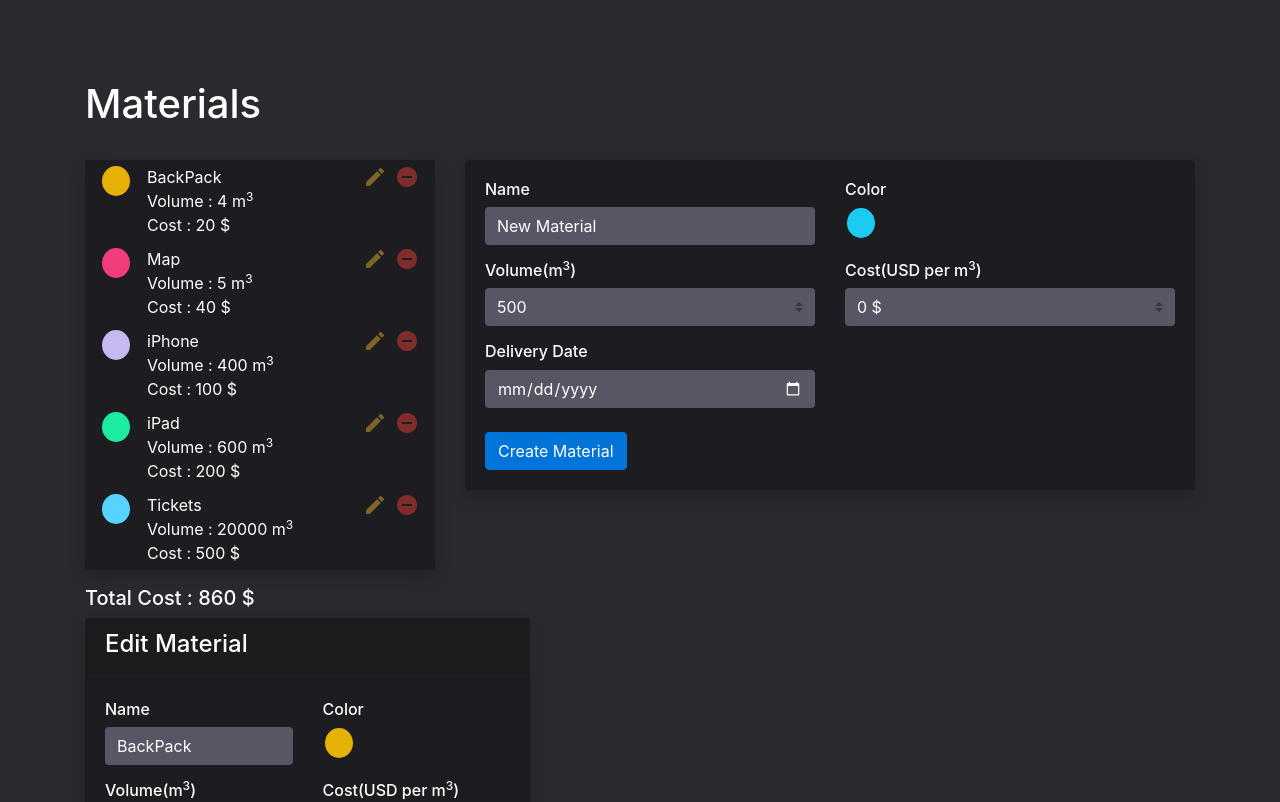
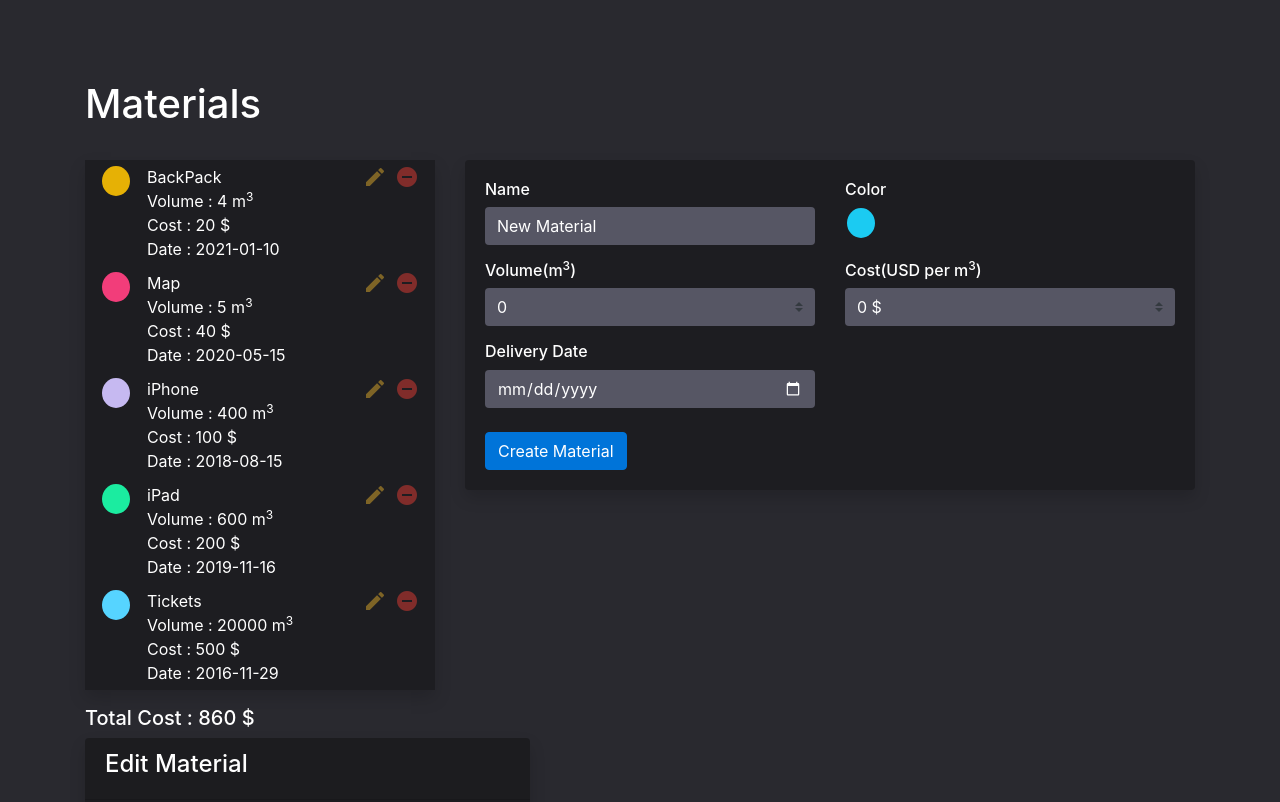
Before and after one commit to kushagra7/material-calculator, a React (Create React App) app: page /materials/edit/1 in a window 1280 px wide. Shown: the top 802 px of the page. Built offline with nearby package versions, Linux system fonts and the light colour scheme.

Commit message:
refactored

```diff
--- a/package.json
+++ b/package.json
@@ -41,5 +41,8 @@
       "last 1 firefox version",
       "last 1 safari version"
     ]
+  },
+  "devDependencies": {
+    "jasmine": "^3.7.0"
   }
 }
--- a/src/components/materials/AddMaterial.js
+++ b/src/components/materials/AddMaterial.js
@@ -3,9 +3,20 @@ import { useDispatch } from 'react-redux';
 import { addMaterial } from '../../redux/actions/materialAction'
 import shortid from 'shortid';
 
+/**
+ * Component for adding material to the materials list.
+ *
+ * @component
+ * @example
+ * const item = "airPods"
+ * const volume = "2000"
+ * const cost =
+    * Renders a <AddMaterial /> component
+*/
+
 const AddMaterial = () => {
     const dispatch = useDispatch();
-    const [email, setEmail] = useState("");
+    const [date, setDate] = useState("");
     const [item, setItem] = useState("");
     const [volume, setVolume] = useState("");
     const [cost, setCost] = useState("");
@@ -18,9 +29,10 @@ const AddMaterial = () => {
             item: item,
             volume: volume,
             cost: cost,
-            color: color
+            color: color,
+            date : date,
         }
-        console.log(new_material);
+        //console.log(new_material);
         dispatch(addMaterial(new_material));
     }
 
@@ -67,7 +79,7 @@ const AddMaterial = () => {
                                         className="browser-default custom-select"
                                         onChange={(e) => setVolume(e.target.value)}
                                     >
-                                        <option>500</option>
+                                        <option>0</option>
                                         <option value="10000">10000</option>
                                         <option value="20000">20000</option>
                                         <option value="30000">30000</option>
@@ -81,7 +93,7 @@ const AddMaterial = () => {
                                 <h6>Cost(USD per m<sup>3</sup>)</h6>
                                 <div >
                                     <select
-                                        className="browser-default custom-select"
+                                        className="browser-default selectpicker custom-select"
                                         onChange={(e) => setCost(parseInt(e.target.value))}
                                     >
                                         <option>0 $</option>
@@ -102,8 +114,8 @@ const AddMaterial = () => {
                                     id="inputColor"
                                     type='date'
                                     className='form-control browser-default'
-                                    value={email}
-                                    onChange={(e) => setEmail(e.target.value)}
+                                    value={date}
+                                    onChange={(e) => setDate(e.target.value)}
                                 />
                             </div>
                         </div>
--- a/src/components/materials/EditMaterial.js
+++ b/src/components/materials/EditMaterial.js
@@ -8,8 +8,7 @@ const EditMaterial = () => {
     let history = useHistory();
     //in reducer we have material representing whole reducer for full reducer
     const material = useSelector(state => state.material.material);
-    const [email, setEmail] = useState("");
-
+    const [date, setDate] = useState("");
     const [item, setItem] = useState("");
     const [volume, setVolume] = useState("");
     const [cost, setCost] = useState("");
@@ -34,7 +33,8 @@ const EditMaterial = () => {
             item: item,
             volume: volume,
             cost: cost,
-            color: color
+            color: color,
+            date:date
         })
 
         dispatch(updateMaterial(update_material));
@@ -122,8 +122,8 @@ const EditMaterial = () => {
                                     id="inputColor"
                                     type='date'
                                     className='form-control browser-default'
-                                    value={email}
-                                    onChange={(e) => setEmail(e.target.value)}
+                                    value={date}
+                                    onChange={(e) => setDate(e.target.value)}
                                 />
                             </div>
                         </div>
--- a/src/components/materials/Material.js
+++ b/src/components/materials/Material.js
@@ -6,7 +6,7 @@ import { useDispatch } from 'react-redux';
 
 const Material = ({ material }) => {
     const dispatch = useDispatch();
-    const { id, item, volume, cost, color } = material;
+    const { id, item, volume, cost, color, date } = material;
     return (
         <div class="container card-color text-white">
             <div class="row top-buffer" >
@@ -24,6 +24,7 @@ const Material = ({ material }) => {
                     <div class="col-xs-12">{item}</div>
                     <div class="col-xs-12">Volume : {volume} m<sup>3</sup></div>
                     <div class="col-xs-12">Cost : {cost} $</div>
+                    <div class="col-xs-12">Date : {date} </div>
                 </div>
                 <div class="col-xs-2 ml-auto mr-3" id="actions">
                     <Link to={`/materials/edit/${id}`}>
--- a/src/redux/reducers/materialReducer.js
+++ b/src/redux/reducers/materialReducer.js
@@ -11,6 +11,7 @@ const initialState = {
                 "volume": "4",
                 "cost": 20,
                 "color":"#e6b105",
+                "date":"2021-01-10"
             },
             {
                 "id": 2,
@@ -18,6 +19,7 @@ const initialState = {
                 "volume": "5",
                 "cost": 40,
                 "color":"#F23D7A",
+                "date":"2020-05-15"
             },
             {
                 "id": 3,
@@ -25,6 +27,7 @@ const initialState = {
                 "volume": "400",
                 "cost": 100,
                 "color":"#C6B9F1",
+                "date":"2018-08-15"
             },
             {
                 "id": 4,
@@ -32,6 +35,7 @@ const initialState = {
                 "volume": "600",
                 "cost": 200,
                 "color":"#1BECA0",
+                "date":"2019-11-16"
             },
             {
                 "id": 5,
@@ -39,6 +43,7 @@ const initialState = {
                 "volume": "20000",
                 "cost": 500,
                 "color":"#56D4FF",
+                "date":"2016-11-29"
             },
         ]
 }
--- a/src/styles/App.scss
+++ b/src/styles/App.scss
@@ -69,6 +69,7 @@ select{
   color:white !important;
   border:none !important;
 }
+
 input[type="date"] {
   background-color: #565664 !important;
   color:white !important;
```
Also changed, not shown: spec/helpers/jasmine_examples/SpecHelper.js (added, +15 -0 lines), spec/jasmine_examples/MaterialSpec.js (added, +16 -0 lines), spec/support/jasmine.json (added, +11 -0 lines), 1 other file (tests, documents, lock files or other folders).
